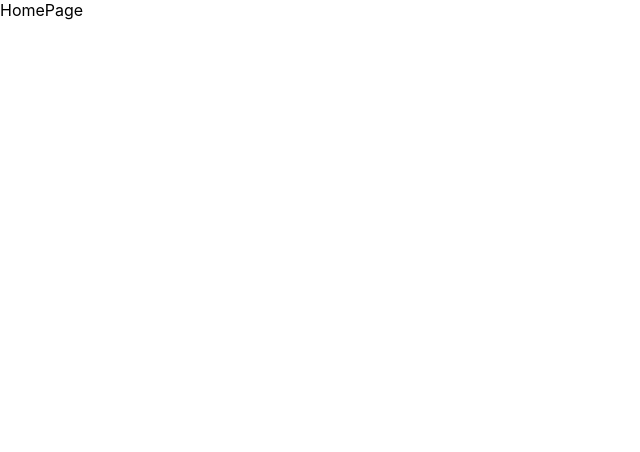
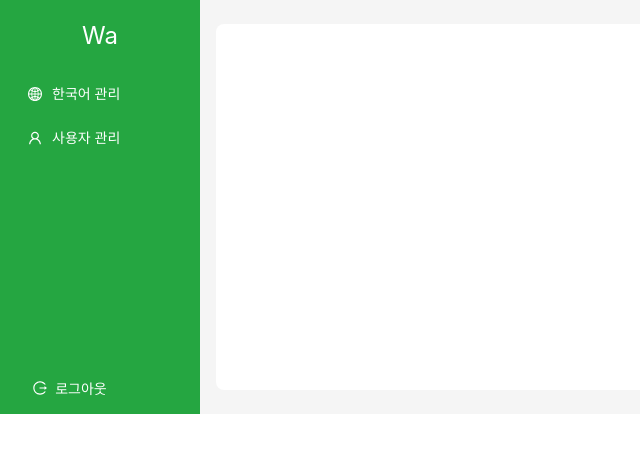
Before and after one commit to Qoo-Flip-ers/sarang_talk, a React (Create React App) app: page /signin in a window 1280 px wide. Shown: the top 452 px of the page, without its empty margins (0-640 px from the left). Built offline with nearby package versions, Linux system fonts and the light colour scheme.

Commit message:
[Add] Homepage UI

```diff
--- a/src/App.js
+++ b/src/App.js
@@ -7,7 +7,7 @@ const App = () => {
   return (
     <BrowserRouter>
       <Routes>
-        <Route path="/login" element={<LoginPage />} />
+        <Route path="/" element={<LoginPage />} />
         <Route path="/signin" element={<HomePage />} />
       </Routes>
     </BrowserRouter>
--- a/src/Page/HomePage.js
+++ b/src/Page/HomePage.js
@@ -1,9 +1,105 @@
-import React from "react";
-import { Form, Input, Button, Checkbox } from "antd";
-import { UserOutlined, LockOutlined } from "@ant-design/icons";
+import React, { useState } from "react";
+import { useNavigate } from "react-router-dom";
+import {
+  UserOutlined,
+  GlobalOutlined,
+  LogoutOutlined,
+} from "@ant-design/icons";
+import { Button, Layout, Menu, theme } from "antd";
+const { Sider, Content } = Layout;
 
 const HomePage = () => {
-  return <div>HomePage</div>;
+  const [contents, setContents] = useState("");
+  const {
+    token: { colorBgContainer, borderRadiusLG },
+  } = theme.useToken();
+  const menuItems = [
+    {
+      key: "1",
+      icon: <GlobalOutlined />,
+      label: "한국어 관리",
+      onClick: () => setContents("한국어 관리"),
+    },
+    {
+      key: "2",
+      icon: <UserOutlined />,
+      label: "사용자 관리",
+      onClick: () => setContents("사용자 관리"),
+    },
+  ];
+  const navigate = useNavigate();
+
+  const goToLogin = () => {
+    navigate("/");
+  };
+  return (
+    <Layout>
+      <Sider
+        trigger={null}
+        style={{
+          background: "#25A641",
+        }}
+      >
+        <div
+          style={{
+            fontSize: "24px",
+            display: "flex",
+            justifyContent: "center",
+            alignItems: "center",
+            height: 50,
+            color: "white",
+            margin: 10,
+            border: "none",
+          }}
+        >
+          Wa
+        </div>
+        <div className="demo-logo-vertical" />
+        <Menu
+          theme="green"
+          mode="inline"
+          defaultSelectedKeys={["1"]}
+          items={menuItems}
+          style={{
+            background: "#25A641",
+            color: "white",
+          }}
+        />
+        <div style={{ marginTop: "auto", marginBottom: 200 }} />
+        <Button
+          type="text"
+          icon={<LogoutOutlined />}
+          theme="green"
+          mode="inline"
+          style={{
+            color: "white",
+            padding: 0,
+            margin: 10,
+            marginLeft: -30,
+            border: "none",
+            fontSize: "14px",
+          }}
+          onClick={goToLogin}
+          block
+        >
+          로그아웃
+        </Button>
+      </Sider>
+      <Layout>
+        <Content
+          style={{
+            margin: "24px 16px",
+            padding: 24,
+            minHeight: 280,
+            background: colorBgContainer,
+            borderRadius: borderRadiusLG,
+          }}
+        >
+          {contents}
+        </Content>
+      </Layout>
+    </Layout>
+  );
 };
 
 export default HomePage;
--- a/src/Page/LoginPage.js
+++ b/src/Page/LoginPage.js
@@ -15,10 +15,6 @@ const LoginPage = () => {
 
   const goToSign = () => {
     navigate("/signin");
-  };
-
-  const goToLogIn = () => {
-    navigate("/login");
   };
   return (
     <div style={{ maxWidth: "300px", margin: "50px auto" }}>
```
